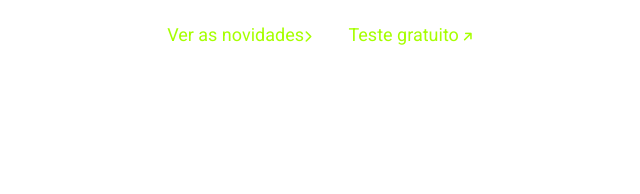
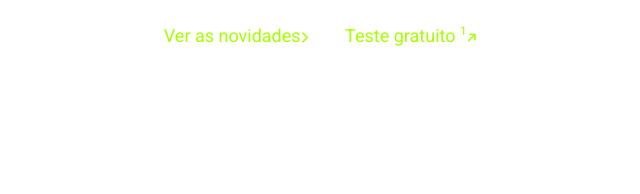
Before and after one commit to GustavoLPA/Clone__Apple, a plain HTML site: page index.html in a window 1280 px wide. Shown: the part 3807-4001 px from the top of the page, 1-641 px from the left. Drawn offline with Linux system fonts and the light colour scheme; a web font is replaced by a local one.

Commit message:
Section 4

```diff
--- a/index.html
+++ b/index.html
@@ -82,7 +82,6 @@
         </section>
 
         <section class="section4">
-
             <!-- START | 1º e 2º Banner -->
             <div class="content section4__banner">
                 <h2>MacBook Air</h2>
@@ -105,7 +104,8 @@
 
             <!-- START | 3º e 4º Banner -->
             <div class="content section4__banner">
-                <h2>iPad <span> <img src="/assets/img/grid_img/IPad_Air_Logo__banner_.png" width="65px" alt="iPad Air"></span>
+                <h2>iPad <span> <img src="/assets/img/grid_img/IPad_Air_Logo__banner_.png" width="65px"
+                            alt="iPad Air"></span>
                 </h2>
                 <h3>Cor e potência no ar.</h3>
                 <div class="links --light">
@@ -129,7 +129,7 @@
                 <h3>Novos treinos. Artista em destaque com músicas de Katy Perry.</h3>
                 <div class="links">
                     <a href="">Ver as novidades<i class="fa-solid fa-chevron-right"></i></a>
-                    <a href="">Teste gratuito <i class="fa-solid fa-arrow-right"></i></a>
+                    <a href="">Teste gratuito <sup>1</sup><i class="fa-solid fa-arrow-right"></i></a>
                 </div>
             </div>
             <div class="content section4__banner">
```
